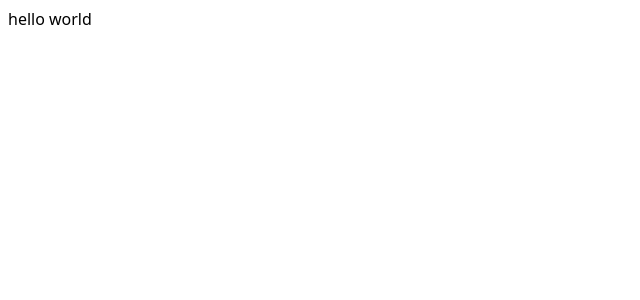
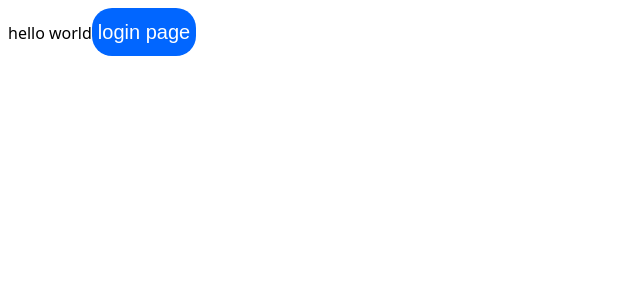
Before and after one commit to naudair/income-tracker-web, a Next.js app: page / in a window 1280 px wide. Shown: the top 300 px of the page, without its empty margins (0-640 px from the left). Built offline with nearby package versions, Linux system fonts and the light colour scheme.

Commit message:
home page edited

```diff
--- a/src/pages/index.tsx
+++ b/src/pages/index.tsx
@@ -1,8 +1,11 @@
+import { useRouter } from "next/router";
 
 export default function Home() {
+  const router = useRouter()
   return (
     <>
     hello world
+    <button onClick={() => router.push("/login")}>login page</button>
     </>
   );
 }
```
